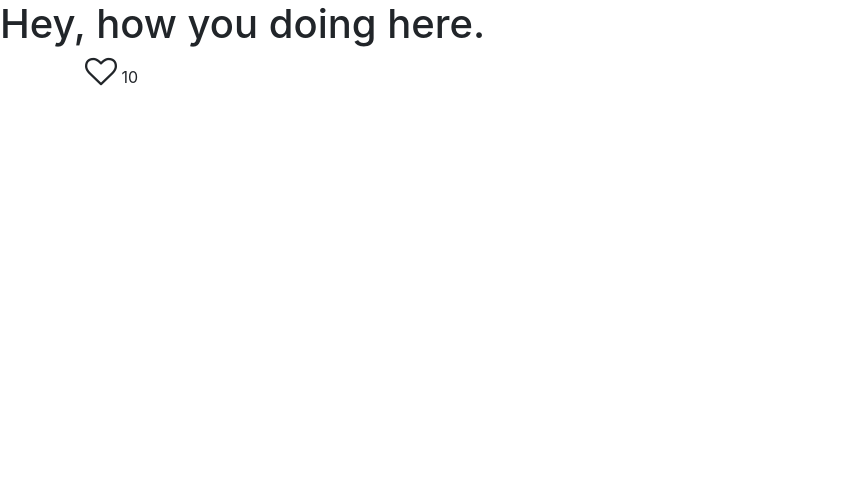
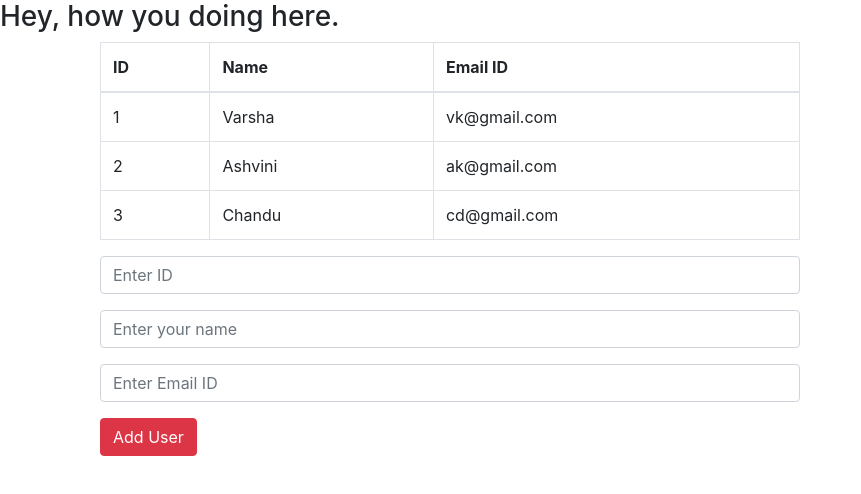
Before and after one commit to vkatkar09/Angular_assignments, an Angular app in the folder myapp/: page / in a window 1280 px wide. Shown: the top 494 px of the page, without its empty margins (0-861 px from the left). Built offline with nearby package versions, Linux system fonts and the light colour scheme.

Commit message:
#varsha : Input Output decorator: New user addition

```diff
--- a/myapp/src/app/app.component.html
+++ b/myapp/src/app/app.component.html
@@ -1,7 +1,7 @@
-<h1>Hey, how you doing here.</h1>
+<h3>Hey, how you doing here.</h3>
 
 <!-- <app-product></app-product> -->
 <!-- <app-heart></app-heart>
 <app-gender></app-gender> -->
-
-<app-heartLike [count]="totalCount"></app-heartLike>
+<!-- <app-heartLike [count]="totalCount"></app-heartLike> -->
+<app-storeUsers></app-storeUsers>
--- a/myapp/src/app/app.module.ts
+++ b/myapp/src/app/app.module.ts
@@ -7,6 +7,8 @@ import { Products } from './products';
 import { HeartComponent } from './heart.component';
 import { GenderComponent } from './gender.component';
 import { HeartLikeComponent } from './heartLike.component';
+import { StoreUserComponent } from './storeUsers.component';
+import { CurrentUserComponent } from './currentuser.component';
 
 
 @NgModule({
@@ -16,7 +18,8 @@ import { HeartLikeComponent } from './heartLike.component';
     HeartComponent,
     GenderComponent,
     HeartLikeComponent,
-
+    StoreUserComponent,
+    CurrentUserComponent
   ],
   imports: [
     BrowserModule
--- /dev/null
+++ b/myapp/src/app/currentuser.component.ts
@@ -0,0 +1,60 @@
+import { Component, Input, EventEmitter, Output} from '@angular/core';
+import { Iuser } from './shared/model/user';
+
+@Component({
+
+    selector: 'app-currentUser',
+    template: `
+    <div class="container">
+        <div class="row">
+         <div class="col-md-12">
+
+         <table class="table table-bordered">
+         <thead>
+             <tr>
+                 <th>ID</th>
+                 <th>Name</th>
+                 <th>Email ID</th>
+             </tr>
+         </thead>
+         <tbody>
+             <tr *ngFor="let record of records">
+                 <td>{{record.id}}</td>
+                 <td>{{record.name}}</td>
+                 <td>{{record.emailId}}</td>
+             </tr>
+         </tbody>
+     </table>
+    </div>
+  </div>
+
+    <div class="form-group">
+         <input type="text"
+         class="form-control" placeholder="Enter ID" #id>
+    </div>
+    <div class="form-group">
+         <input type="text"
+         class="form-control" placeholder="Enter your name" #name>
+    </div>
+    <div class="form-group">
+         <input type="text"
+         class="form-control" placeholder="Enter Email ID" #email>
+    </div>
+
+    <button type="button" class="btn btn-danger" (click)="AddUser(id.value, name.value, email.value)">
+    Add User</button>
+</div>
+
+    `
+
+})
+
+export class CurrentUserComponent {
+    @Input() public records:Iuser[];
+    @Output() public newRecord = new EventEmitter<Iuser>();
+    constructor(){}
+
+    AddUser(uId, uname, uemail){
+        this.newRecord.emit({id:uId, name:uname, emailId:uemail});
+    }
+}
--- /dev/null
+++ b/myapp/src/app/shared/model/user.ts
@@ -0,0 +1,5 @@
+export interface Iuser{
+    id : number,
+    name : string,
+    emailId : string
+}
--- /dev/null
+++ b/myapp/src/app/storeUsers.component.ts
@@ -0,0 +1,44 @@
+import {Component} from '@angular/core';
+import {Iuser} from './shared/model/user';
+
+@Component({
+
+    selector : 'app-storeUsers',
+    template : `
+    <div class="container">
+        <div class="row">
+         <div class="col-md-8">
+            <app-currentUser [records]="userData" (newRecord)="AddNewUser($event)"></app-currentUser>
+         </div>
+        </div>
+    </div>
+
+    `
+
+})
+
+export class StoreUserComponent{
+public userData : Iuser[] = [{
+    id : 1,
+    name : 'Varsha',
+    emailId : 'vk@gmail.com'
+},
+{
+    id : 2,
+    name : 'Ashvini',
+    emailId : 'ak@gmail.com'
+},
+{
+    id : 3,
+    name : 'Chandu',
+    emailId : 'cd@gmail.com'
+}]
+
+constructor(){}
+
+AddNewUser(newUser : Iuser){
+    // newUser.id=this.userData.length+1;
+    this.userData.push(newUser);
+ }
+
+}
```
